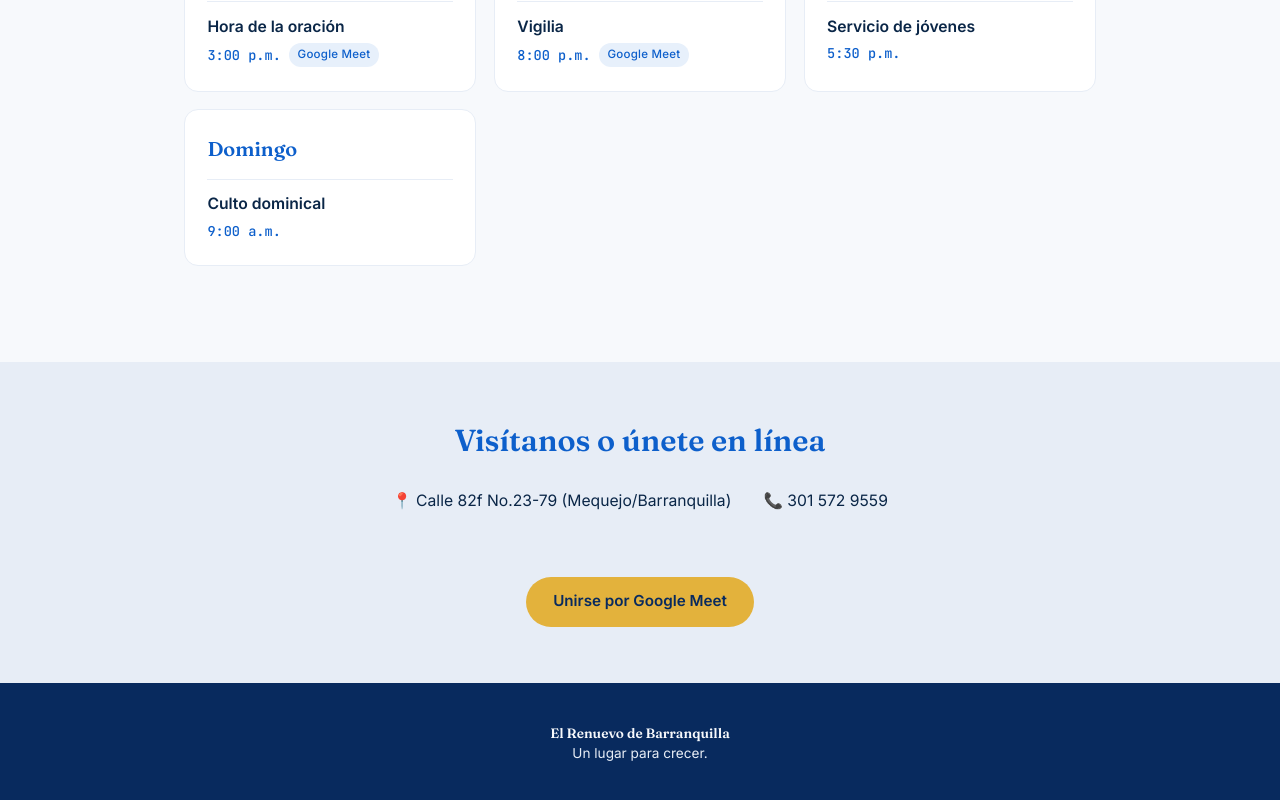
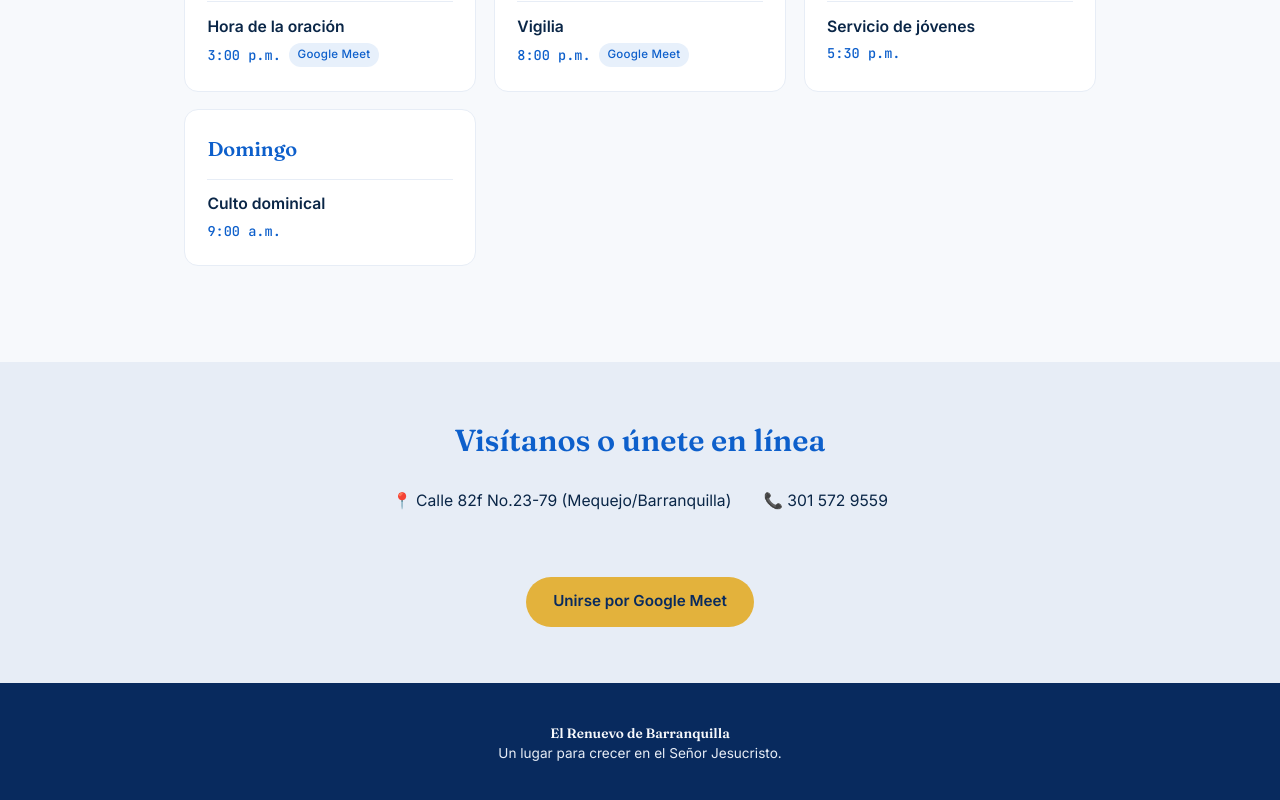
Before and after one commit to moibenavides2-create/el-renuevo-de-barranquilla, a plain HTML site: page index.html in a window 1280 px wide. Shown: the part 1500-2300 px from the top of the page. Drawn offline with Linux system fonts and the light colour scheme.

Commit message:
Update index.html

```diff
--- a/index.html
+++ b/index.html
@@ -344,7 +344,7 @@
 
 <footer>
   <strong>El Renuevo de Barranquilla</strong><br>
-  Un lugar para crecer.
+  Un lugar para crecer en el Señor Jesucristo.
 </footer>
 
 </body>
```
